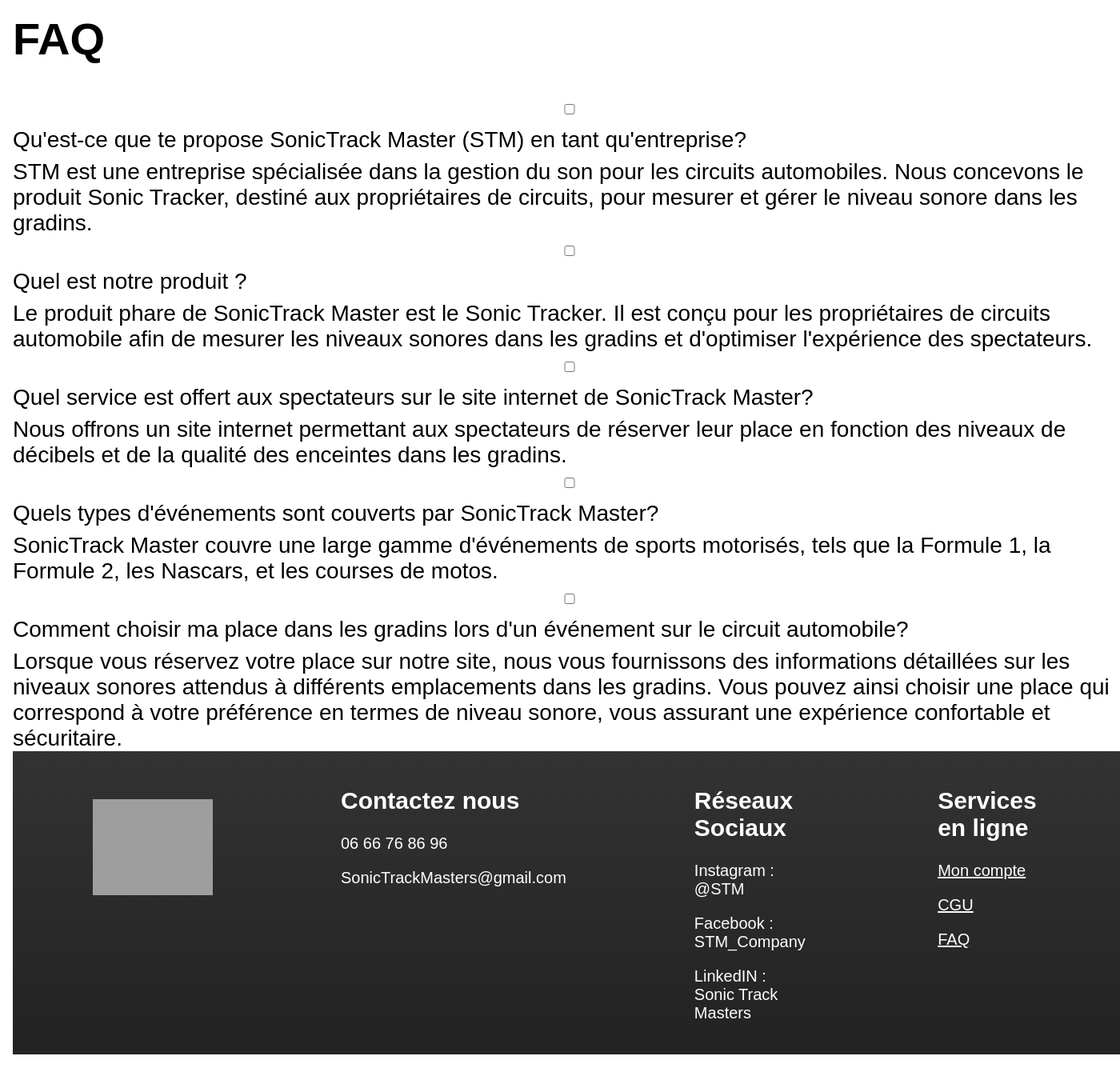
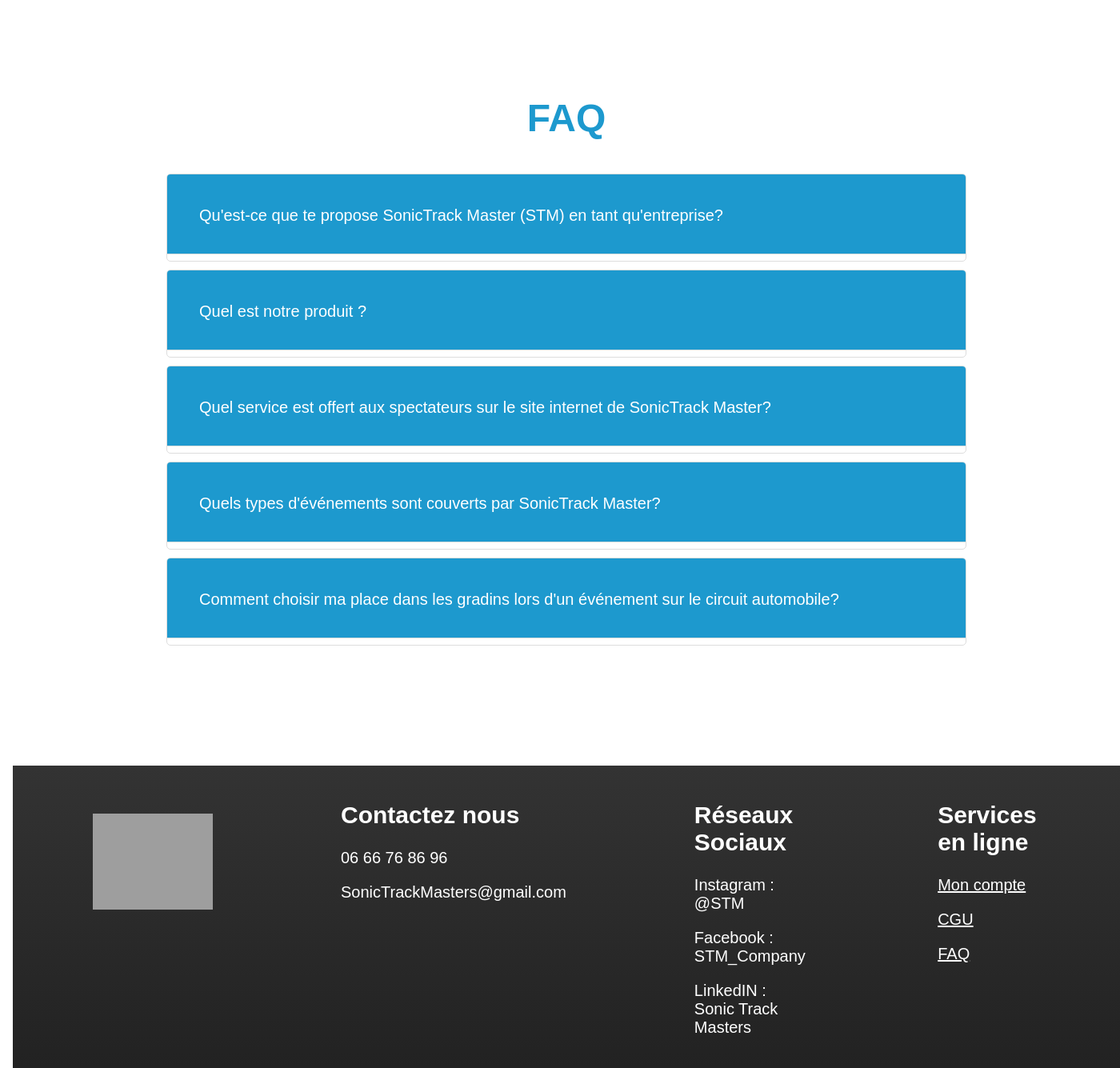
Before and after one commit to jesuisantoine/APP-groupe-3C, a PHP site: page /FAQ.html in a window 1400 px wide. Shown: the part 70-1405 px from the top of the page at 80% size. Run offline with PHP 8.4, Linux system fonts and the light colour scheme; grey boxes are pictures that could not be loaded.

Commit message:
Update Stylesheet.css

```diff
--- a/APP-G3B-2023/public_html/Stylesheet.css
+++ b/APP-G3B-2023/public_html/Stylesheet.css
@@ -703,3 +703,82 @@
 .comment p {
     margin: 0;
 }
+
+.faq-container { /*FAQ*/
+    max-width: 1000px;
+    margin: 50px auto;
+    margin-top: 100px;
+    margin-bottom: 150px;
+
+}
+
+.faq-item {
+    background-color: #fff;
+    border: 1px solid #ddd;
+    margin-bottom: 10px;
+    border-radius: 5px;
+    overflow: hidden;
+
+}
+
+.faq-title {
+    text-align: center;
+    font-size: 24px;
+    color: #1d99ce; /* Couleur du titre */
+    font-weight: bold;
+    padding-bottom: 10px;
+    padding-top: 10px;
+}
+
+.question {
+    display: block;
+    padding: 40px;
+    font-size: 18px;
+    cursor: pointer;
+    background-color: #1d99ce;
+    color: #fff;
+    border-bottom: 1px solid #ddd;
+    width: 1000px;
+    height:100px;
+    font-size: 20px;
+}
+
+.answer {
+    padding: 30px;
+    display: none;
+    background-color: #f9f9f9;
+}
+
+input[type="checkbox"] {
+    display: none;
+}
+
+input[type="checkbox"]:checked + .question + .answer {
+    display: block;
+}
+
+/* Hover effect for better user experience */
+.question:hover {
+    background-color: #146e94;
+    transition: background-color 0.3s ease;
+}
+
+/* Styling for the link in the answer */
+.answer a {
+    color: #1d99ce;
+    text-decoration: underline;
+}
+
+.answer a:hover {
+    color: #146e94;
+} /*FAQ FIN*/
+
+.cgu-box { /*Pour CGU*/
+    background-color: #fff;
+    max-width: 800px;
+    margin: 50px auto;
+    padding: 30px;
+    border-radius: 15px;
+    box-shadow: 0 0 10px rgba(0, 0, 0, 0.1);
+    text-align: justify;
+}
```
